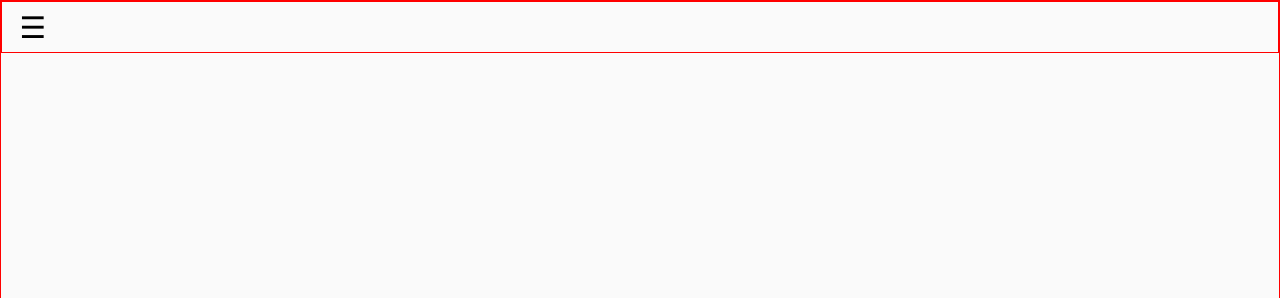
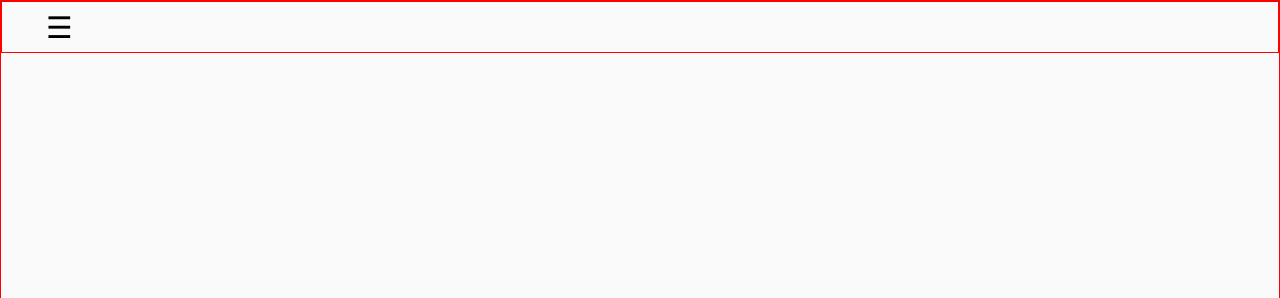
Before and after one commit to Olatade/Olatade, a Gatsby site: page / in a window 1280 px wide. Shown: the top 298 px of the page. Built offline with nearby package versions, Linux system fonts and the light colour scheme; Gatsby itself is replaced by a stand-in of ours.

Commit message:
Add side paddings for tablet screen

```diff
--- a/src/pages/index.js
+++ b/src/pages/index.js
@@ -24,7 +24,6 @@ export default function HomePage({ data }){
             <p className="p-sm">I recently started documenting my development journey. Read how the show silicon valley changed my life on my medium.</p>
           </div>
         </AboutMeSummary>
-
       </HeaderStyle>
     </div>
   )
--- a/src/styles/GlobalStyles.js
+++ b/src/styles/GlobalStyles.js
@@ -1,4 +1,5 @@
 import { createGlobalStyle } from 'styled-components';
+import ScreenSizes from "./Responsive";
 
 const GlobalStyles  = createGlobalStyle`
   :root {
@@ -67,10 +68,16 @@ const GlobalStyles  = createGlobalStyle`
       font-weight: 900;
     }
 
-    --side-pad-lg: 15rem;
     --side-pad-xs: 1.6rem;
     --side-pad-sm: 2rem;
     --side-pad-md: 2.3rem;
+    --side-pad-lg: 15rem;
+    @media only screen and (min-width: ${ScreenSizes.tablet}) {
+    --side-pad-xs: 4rem;
+    --side-pad-sm: 2rem;
+    --side-pad-md: 2.3rem;
+    --side-pad-lg: 15rem;
+    }
   }
  `;
 
```
